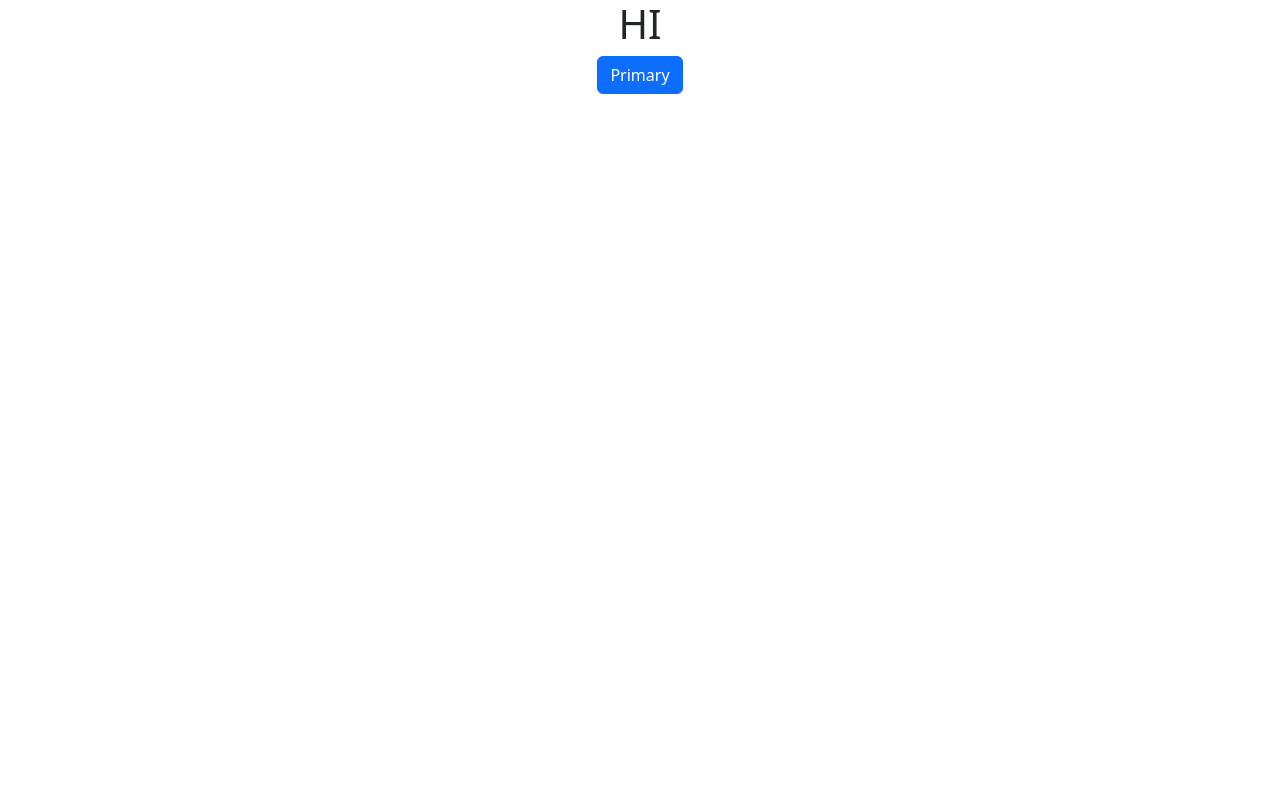
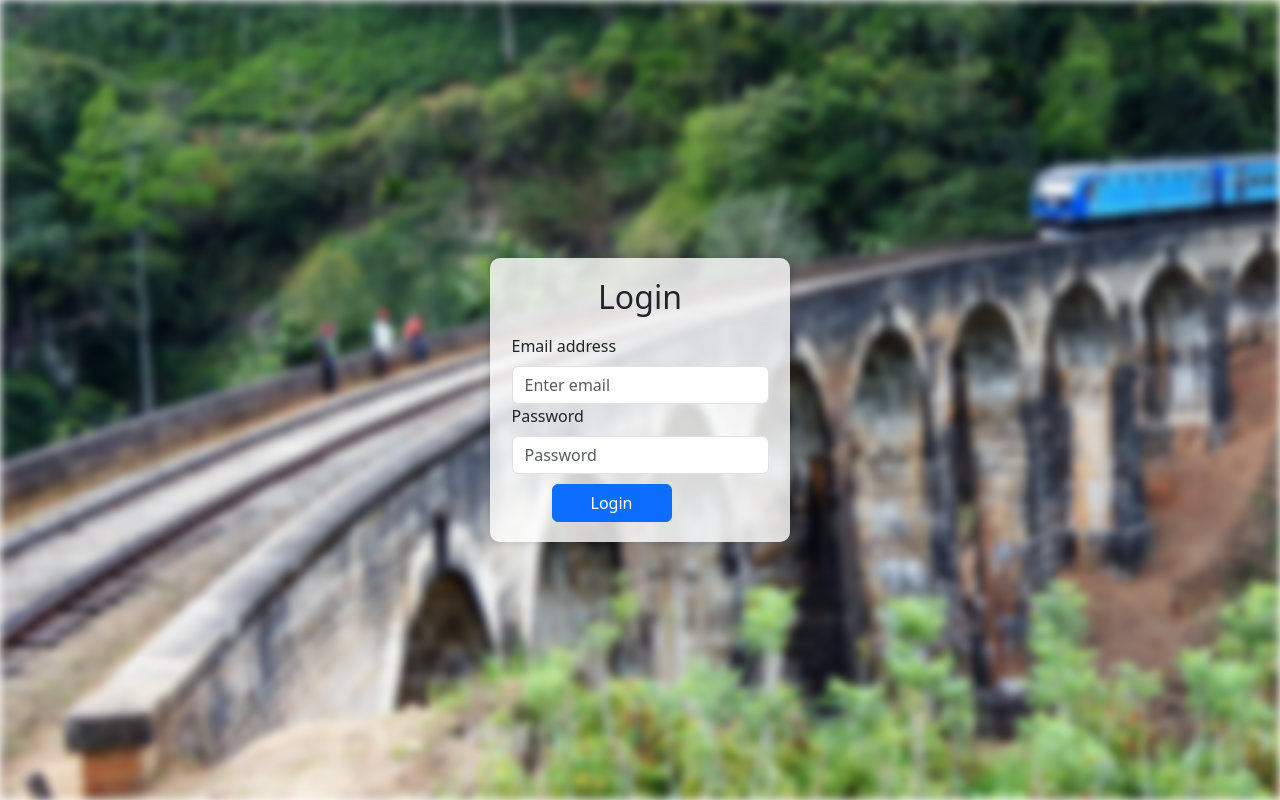
Before and after one commit to ShehanEraliyanage/RailReserve--web, a React (Create React App) app: page / in a window 1280 px wide. Built offline with nearby package versions, Linux system fonts and the light colour scheme.

Commit message:
create login page

```diff
--- a/src/App.css
+++ /dev/null
@@ -1,38 +0,0 @@
-.App {
-  text-align: center;
-}
-
-.App-logo {
-  height: 40vmin;
-  pointer-events: none;
-}
-
-@media (prefers-reduced-motion: no-preference) {
-  .App-logo {
-    animation: App-logo-spin infinite 20s linear;
-  }
-}
-
-.App-header {
-  background-color: #282c34;
-  min-height: 100vh;
-  display: flex;
-  flex-direction: column;
-  align-items: center;
-  justify-content: center;
-  font-size: calc(10px + 2vmin);
-  color: white;
-}
-
-.App-link {
-  color: #61dafb;
-}
-
-@keyframes App-logo-spin {
-  from {
-    transform: rotate(0deg);
-  }
-  to {
-    transform: rotate(360deg);
-  }
-}
--- a/src/App.js
+++ b/src/App.js
@@ -1,12 +1,8 @@
-import "./App.css";
-
-import Button from "react-bootstrap/Button";
-
+import LoginPage from "./pages/LogIn";
 function App() {
   return (
     <div className="App">
-      <h1>HI</h1>
-      <Button variant="primary">Primary</Button>{" "}
+      <LoginPage />
     </div>
   );
 }
--- /dev/null
+++ b/src/pages/LogIn.jsx
@@ -0,0 +1,34 @@
+import React from "react";
+import { Container, Row, Col, Form, Button } from "react-bootstrap";
+import "../styles/LoginPage.css";
+
+function Login() {
+  return (
+    <Container fluid className="login-container">
+      <Row>
+        <Col>
+          <div className="login-form">
+            <h2>Login</h2>
+            <Form>
+              <Form.Group controlId="formBasicEmail">
+                <Form.Label>Email address</Form.Label>
+                <Form.Control type="email" placeholder="Enter email" />
+              </Form.Group>
+
+              <Form.Group controlId="formBasicPassword">
+                <Form.Label>Password</Form.Label>
+                <Form.Control type="password" placeholder="Password" />
+              </Form.Group>
+
+              <Button variant="primary" type="submit">
+                Login
+              </Button>
+            </Form>
+          </div>
+        </Col>
+      </Row>
+    </Container>
+  );
+}
+
+export default Login;
--- /dev/null
+++ b/src/styles/LoginPage.css
@@ -0,0 +1,42 @@
+.login-container {
+  display: flex;
+  flex-direction: column;
+  align-items: center;
+  justify-content: center;
+  height: 100vh;
+  position: relative;
+}
+
+.login-container::before {
+  content: "";
+  background-image: url("../assets/img/TrainBackground.jpg");
+  background-size: cover;
+  filter: blur(5px);
+  position: absolute;
+  top: 0;
+  left: 0;
+  width: 100%;
+  height: 100%;
+  z-index: -1;
+}
+
+.login-form {
+  background-color: rgba(255, 255, 255, 0.8);
+  padding: 20px;
+  border-radius: 10px;
+  box-shadow: 0px 0px 10px rgba(0, 0, 0, 0.2);
+  width: 300px;
+  z-index: 1;
+  display: flex;
+  flex-direction: column;
+  align-items: center;
+  gap: 10px;
+}
+
+button {
+  width: 100%;
+  max-width: 120px;
+  align-self: center;
+  margin-left: 40px !important;
+  margin-top: 10px !important;
+}
```
Also changed, not shown: src/assets/img/TrainBackground.jpg (added).
